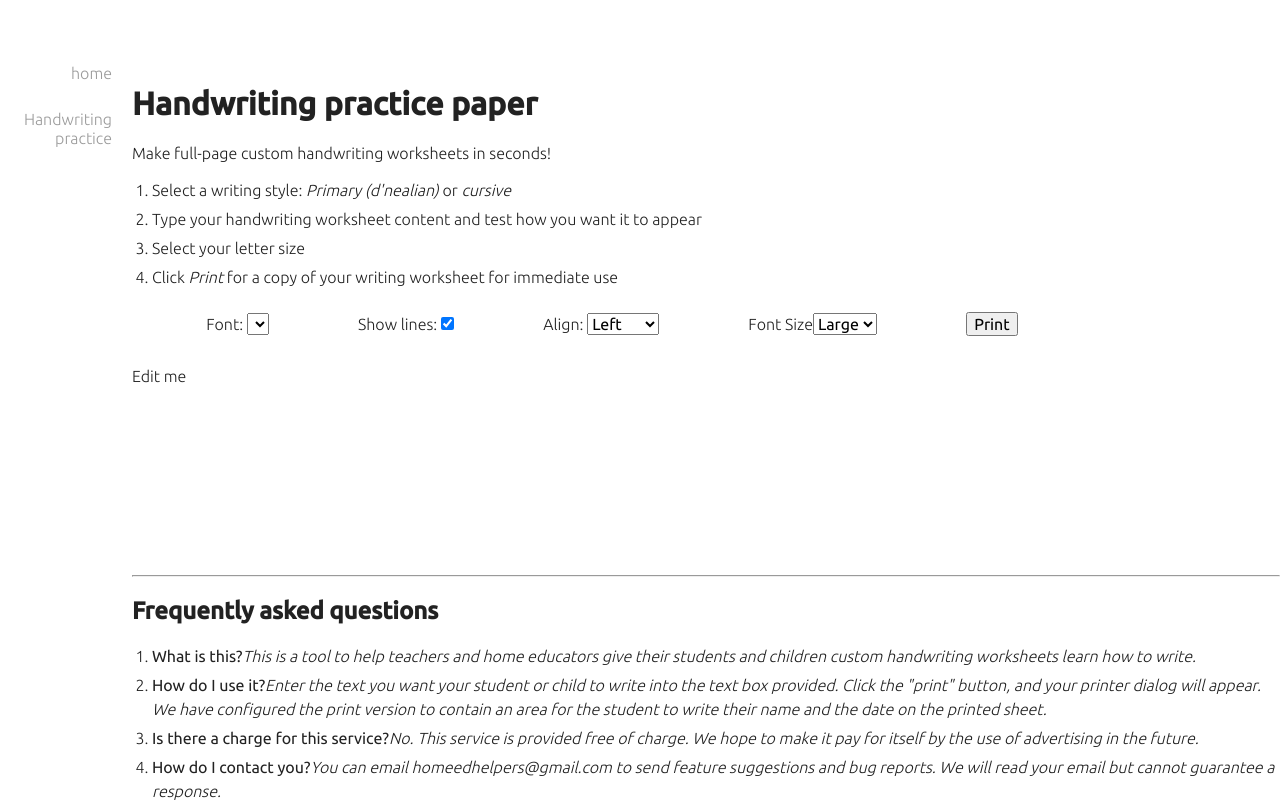
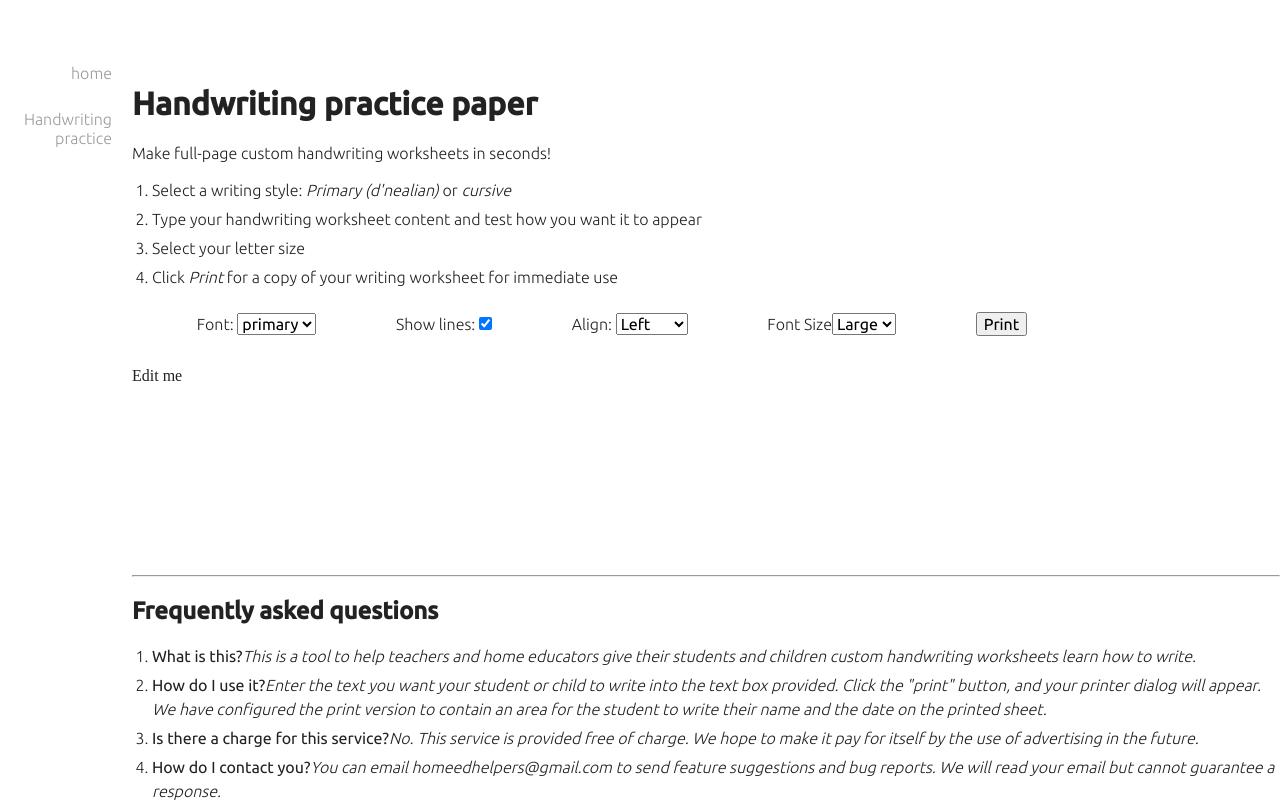
Before and after one commit to endymion1818/homeedhelpers-fe-v2, a Next.js app: page /handwriting-practice-paper in a window 1280 px wide. Built offline with nearby package versions, Linux system fonts and the light colour scheme.

Commit message:
font style handler & output

```diff
--- a/src/components/HandwritingPractice/HandwritingPractice.tsx
+++ b/src/components/HandwritingPractice/HandwritingPractice.tsx
@@ -1,27 +1,5 @@
 import React, { useEffect } from 'react'
 import styles from './stylesheet.module.css'
-
-const Select = ({ values, callback, selected }) => {
-    return (
-      <select
-        defaultValue={selected}
-        onChange={({ target: { value } }) => callback(value)}
-      >
-        {values.map(value => (
-          <option key={value.value} value={value.value}>
-            {value.text}
-          </option>
-        ))}
-      </select>
-    );
-  }
-
-const HandwritingPractice = () => {
-
-    const [font, setFont] = React.useState('KG Primary Dots')
-    const [scale, setScale] = React.useState('large')
-    const [textAlign, setTextAlign] = React.useState('left')
-    const [showLines, setShowLines] = React.useState(true)
 
 const lineStyles = [
     {
@@ -57,6 +35,29 @@ const HandwritingPractice = () => {
         value: 'right'
     }
 ]
+
+const Select = ({ values, callback, selected }) => {
+    return (
+      <select
+        defaultValue={selected}
+        onChange={({ target: { value } }) => callback(value)}
+      >
+        {values.map(value => (
+          <option key={value.value} value={value.value}>
+            {value.name}
+          </option>
+        ))}
+      </select>
+    );
+  }
+
+const HandwritingPractice = () => {
+
+    const [font, setFont] = React.useState(fontStyles[0].name)
+    const [scale, setScale] = React.useState('large')
+    const [textAlign, setTextAlign] = React.useState('left')
+    const [showLines, setShowLines] = React.useState(true)
+
     // const printStyle = function () {
     //     return {
     //         textAlign: textAlign,
@@ -113,7 +114,7 @@ const HandwritingPractice = () => {
                     <p>Student name: ______________________</p>
                     <p>Date: ___________</p>
                 </section>
-                <p className={styles.editable} contentEditable="true">Edit me</p>
+                <p style={{ fontFamily: font }} contentEditable="true">Edit me</p>
             </div>
             <hr/>
         <h2>Frequently asked questions</h2>
```
Lines whose indentation alone changed are shown as unchanged.
